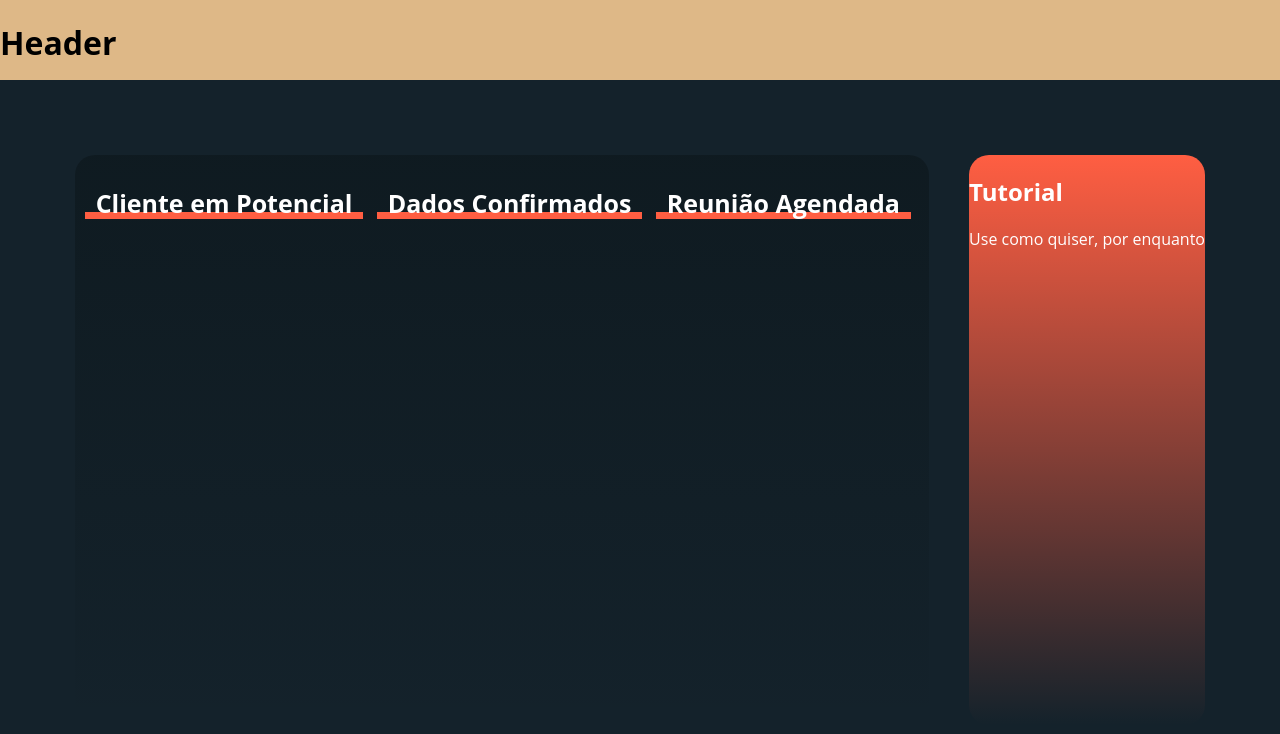
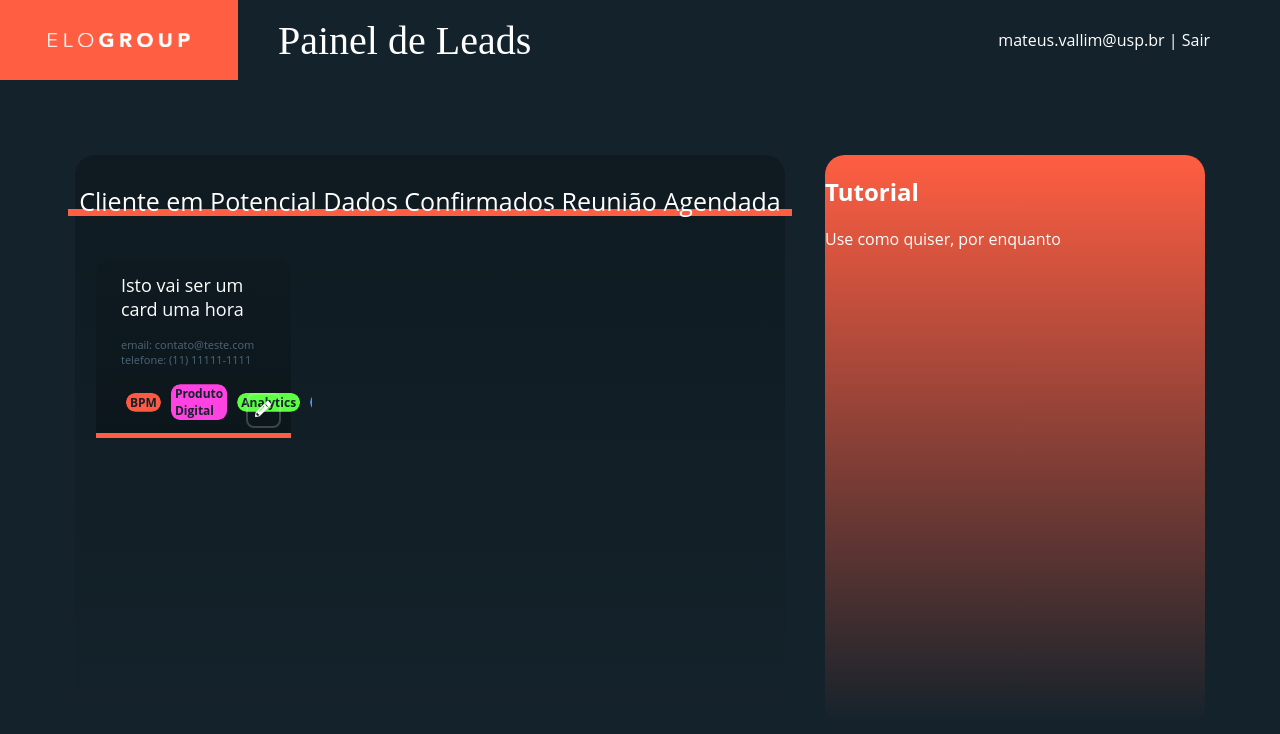
Before and after one commit to vallimmateus/elogroup-mateus-vallim, a React (Create React App) app: page /home in a window 1280 px wide. Shown: the top 734 px of the page. Built offline with nearby package versions, Linux system fonts and the light colour scheme.

Commit message:
Componente Card finalizado

```diff
--- a/src/App.css
+++ b/src/App.css
@@ -10,3 +10,16 @@ body {
 * {
 	transition: all 0.3s;
 }
+
+:root {
+	--bg: #14222b;
+	--bg2: #070f11;
+	--bg-00: #070f1100;
+	--bg-10: #070f111a;
+	--bg-40: #070f1166;
+	--bg-60: #070f1199;
+	--gray: #424242;
+	--primary: #ff5e42;
+	--primary-00: #ff5e4200;
+	--primary-40: #ff5e4266;
+}
--- /dev/null
+++ b/src/components/Card/index.js
@@ -0,0 +1,37 @@
+import React from "react";
+import "./style.css";
+import { FaPencilAlt } from "react-icons/fa";
+
+function Card() {
+	return (
+		<div className="card">
+			<div className="title">
+				<p>Isto vai ser um card uma hora</p>
+			</div>
+			<div className="info">
+				<p>email: contato@teste.com</p>
+				<p>telefone: (11) 11111-1111</p>
+			</div>
+			<div className="oportunidades">
+				<div className="bpm">
+					<p>BPM</p>
+				</div>
+				<div className="prod-dig">
+					<p>Produto Digital</p>
+				</div>
+				<div className="analytics">
+					<p>Analytics</p>
+				</div>
+				<div className="rpa">
+					<p>RPA</p>
+				</div>
+			</div>
+			<div className="border-bottom"></div>
+			<div className="edit">
+				<FaPencilAlt />
+			</div>
+		</div>
+	);
+}
+
+export default Card;
--- /dev/null
+++ b/src/components/Card/style.css
@@ -0,0 +1,104 @@
+.card {
+	position: relative;
+	height: 180px;
+	width: calc(100% - 90px);
+	margin: 10px 20px;
+	border-radius: 15px 15px 0 0;
+	background: linear-gradient(var(--bg-10), var(--bg-60));
+	background-size: 100% 125%;
+	background-position-y: top;
+	font-weight: normal;
+	padding: 0 25px;
+	display: flex;
+	flex-direction: column;
+	justify-content: space-evenly;
+}
+
+.card:hover {
+	/* transform: scale(1.02); */
+	background-position-y: bottom;
+}
+
+.card * {
+	margin: 0;
+	padding: 0;
+}
+
+.card .border-bottom {
+	position: absolute;
+	bottom: 0;
+	left: 0;
+	width: 100%;
+	height: 5px;
+	background-color: var(--primary);
+}
+
+.card .edit {
+	position: absolute;
+	height: calc(1em + 5px);
+	width: calc(1em + 5px);
+	text-align: center;
+	bottom: 10px;
+	right: 10px;
+	border: 2px solid #fff3;
+	border-radius: 8px;
+	padding: 5px;
+	display: inline;
+	cursor: pointer;
+}
+
+.card .edit:hover {
+	border-color: #fff6;
+	background-color: #fff1;
+}
+
+.card .title {
+	display: flex;
+	font-size: 18px;
+	min-height: 60px;
+	align-items: center;
+}
+
+.card .info {
+	font-size: 11px;
+	color: #4d6778;
+}
+
+.card .oportunidades {
+	display: flex;
+	height: 53px;
+	align-items: center;
+	margin-right: 30px;
+}
+
+.card .oportunidades div {
+	border-radius: 9px;
+	padding: 1px 4px;
+	margin: 0 5px;
+	clip-path: view-box;
+	mask: text;
+}
+
+.card .oportunidades div p {
+	font-size: 12px;
+	color: var(--bg);
+	font-weight: bold;
+	width: 100%;
+	height: 100%;
+}
+
+.card .oportunidades .bpm {
+	background-color: #ff5942;
+}
+
+.card .oportunidades .prod-dig {
+	background-color: #ff42e1;
+}
+
+.card .oportunidades .analytics {
+	background-color: #5cff42;
+}
+
+.card .oportunidades .rpa {
+	background-color: #4299ff;
+}
--- a/src/components/Header/index.js
+++ b/src/components/Header/index.js
@@ -1,10 +1,18 @@
 import React from "react";
+import { Link } from "react-router-dom";
 import "./style.css";
+import Logo from "../../images/logo.svg";
 
 function Header() {
 	return (
 		<header>
-			<h1>Header</h1>
+			<div>
+				<img src={Logo} alt="EloGroup" />
+			</div>
+			<h1>Painel de Leads</h1>
+			<p>
+				mateus.vallim@usp.br | <Link to="/">Sair</Link>
+			</p>
 		</header>
 	);
 }
--- a/src/components/Header/style.css
+++ b/src/components/Header/style.css
@@ -1,5 +1,38 @@
 header {
 	width: 100vw;
 	height: 80px;
-	background-color: burlywood;
+	background-color: var(--bg);
+	color: #fff;
+	display: flex;
+	align-items: center;
 }
+
+header div {
+	max-width: 280px;
+	height: 100%;
+	background-color: var(--primary);
+	display: flex;
+	justify-content: center;
+	align-items: center;
+}
+
+header div img {
+	width: 60%;
+}
+
+header h1 {
+	padding-left: 40px;
+	font-family: Amiri, serif;
+	font-size: 40px;
+	font-weight: normal;
+	flex: 1;
+}
+
+header p {
+	margin-right: 70px;
+}
+
+header p a {
+	color: #fff;
+	text-decoration: none;
+}
--- a/src/components/Register.js
+++ b/src/components/Register.js
@@ -10,7 +10,7 @@ export default function Login() {
 			<input
 				type="submit"
 				value="Register"
-				style={{ backgroundColor: "#ea4f3e" }}
+				style={{ backgroundColor: "var(--primary)" }}
 			/>
 		</form>
 	);
--- a/src/pages/Home/index.js
+++ b/src/pages/Home/index.js
@@ -1,5 +1,6 @@
 import React from "react";
 import "./style.css";
+import Card from "../../components/Card";
 
 export default function Home() {
 	return (
@@ -11,7 +12,9 @@ export default function Home() {
 					<td>Reunião Agendada</td>
 				</th>
 				<tr>
-					<td></td>
+					<td>
+						<Card />
+					</td>
 					<td></td>
 					<td></td>
 				</tr>
--- a/src/pages/Home/style.css
+++ b/src/pages/Home/style.css
@@ -12,8 +12,10 @@ div.home {
 
 .home > table {
 	flex: 1;
-	background: linear-gradient(#070f1166, #070f1100);
+	background: linear-gradient(var(--bg-40), var(--bg-00));
 	margin-right: 40px;
+	display: flex;
+	flex-direction: column;
 }
 
 .home table th {
@@ -26,6 +28,7 @@ div.home {
 .home table th td {
 	position: relative;
 	font-size: 25px;
+	font-weight: normal;
 	z-index: 0;
 }
 
@@ -34,12 +37,27 @@ div.home {
 	position: absolute;
 	width: calc(100% + 20px);
 	height: 7px;
-	bottom: 2px;
+	bottom: 3px;
 	left: -10px;
-	background-color: #ff5e42;
+	background-color: var(--primary);
 	z-index: -1;
 }
 
+.home table tr {
+	flex: 1;
+	display: flex;
+}
+
+.home table tr td {
+	flex: 1;
+	display: flex;
+	flex-direction: column;
+	justify-content: flex-start;
+	align-items: center;
+	overflow-y: auto;
+}
+
 .home > div {
-	background: linear-gradient(#ff5e42, #ff5e4200);
+	background: linear-gradient(var(--primary), var(--primary-00));
+	width: 380px;
 }
--- a/src/pages/LoginPage/style.css
+++ b/src/pages/LoginPage/style.css
@@ -4,7 +4,7 @@ body {
 	min-height: 100vh;
 	min-width: 100vw;
 	overflow: hidden;
-	background-color: #14222b;
+	background-color: var(--bg);
 	display: flex;
 	justify-content: center;
 	align-items: center;
@@ -15,12 +15,12 @@ body {
 	max-height: 600px;
 	width: 70vw;
 	height: 90vh;
-	background-color: #14222b;
-	border: 5px solid white;
+	background-color: var(--bg);
+	border: 5px solid #fff;
 	display: flex;
 	justify-content: space-around;
 	align-items: center;
-	color: white;
+	color: #fff;
 	flex-direction: column;
 	position: relative;
 }
@@ -58,15 +58,15 @@ form input[value="Register"] {
 	text-transform: uppercase;
 	border: none;
 	border-radius: 0;
-	background-color: #ea4f3e;
+	background-color: var(--primary);
 	cursor: pointer;
 }
 
 form input[value="Register"] {
-	background-color: #424242;
+	background-color: var(--gray);
 }
 
-svg {
+.container svg {
 	position: absolute;
 	top: 30px;
 	left: 30px;
```
